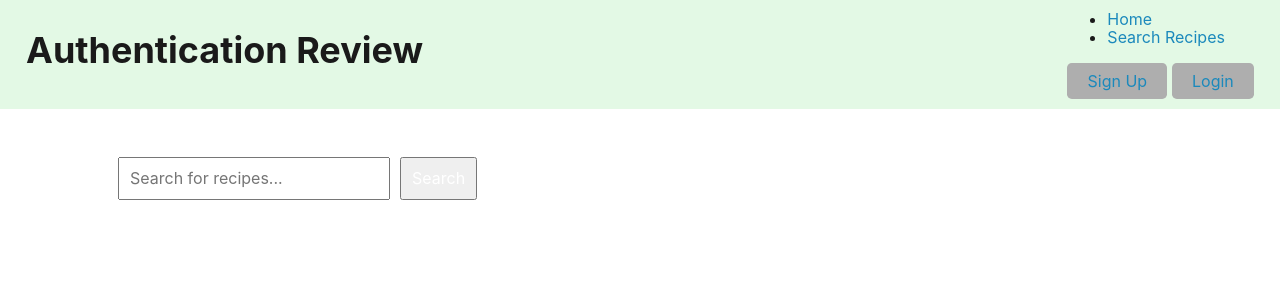
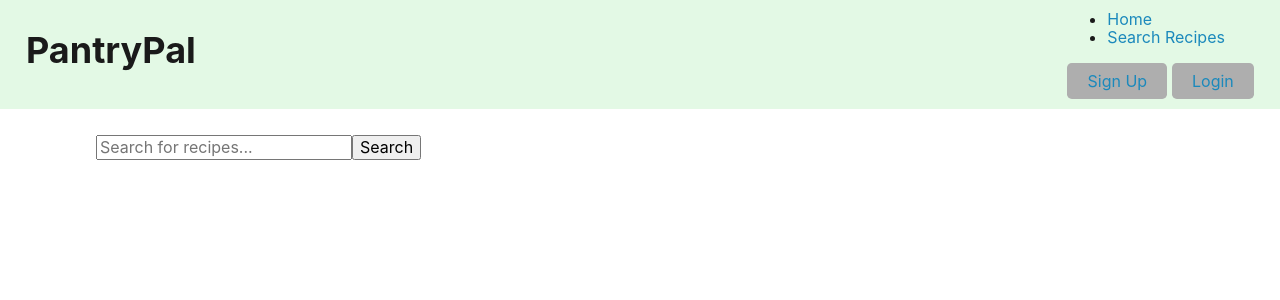
Before and after one commit to erindagfoley/PantryPal, a React (Vite) app in the folder client/: page /search in a window 1280 px wide. Shown: the top 300 px of the page. Built offline with nearby package versions, Linux system fonts and the light colour scheme.

Commit message:
added recipe links

```diff
--- a/client/src/api/api.ts
+++ b/client/src/api/api.ts
@@ -1,25 +1,57 @@
-//created by erin
+//created by erin - old code; trying to add links to recipes
+// import axios from "axios";
+
+// // Define the Recipe interface
+// export interface Recipe {
+//   id: number;
+//   title: string;
+//   image: string;
+//   // Add other properties as needed based on the API response
+// }
+
+// const API_KEY = "f9d347f96b944bdab51ea58c292c8aa9"; //erin's api key to change for mvp
+// const BASE_URL = "https://api.spoonacular.com/recipes/complexSearch";
+
+// // Update the fetchRecipes function to return a Promise of Recipe array
+// export const fetchRecipes = async (query: string): Promise<Recipe[]> => {
+//   try {
+//     const response = await axios.get<{ results: Recipe[] }>(BASE_URL, {
+//       params: {
+//         apiKey: API_KEY,
+//         query: query,
+//         number: 10, // Limit results
+//       },
+//     });
+//     return response.data.results;
+//   } catch (error) {
+//     console.error("Error fetching recipes:", error);
+//     throw error;
+//   }
+// };
+
+
+// api.ts
+// Created by Erin
 import axios from "axios";
 
-// Define the Recipe interface
 export interface Recipe {
   id: number;
   title: string;
   image: string;
-  // Add other properties as needed based on the API response
+  sourceUrl: string; // Added to include the recipe link
 }
 
-const API_KEY = "f9d347f96b944bdab51ea58c292c8aa9"; //erin's api key to change for mvp
+const API_KEY = "f9d347f96b944bdab51ea58c292c8aa9";
 const BASE_URL = "https://api.spoonacular.com/recipes/complexSearch";
 
-// Update the fetchRecipes function to return a Promise of Recipe array
 export const fetchRecipes = async (query: string): Promise<Recipe[]> => {
   try {
     const response = await axios.get<{ results: Recipe[] }>(BASE_URL, {
       params: {
         apiKey: API_KEY,
         query: query,
-        number: 10, // Limit results
+        number: 10,
+        addRecipeInformation: true, // Include additional recipe information
       },
     });
     return response.data.results;
--- a/client/src/components/Navbar.tsx
+++ b/client/src/components/Navbar.tsx
@@ -1,58 +1,3 @@
-//original code
-// import { useState, useEffect } from 'react';
-// import { Link } from 'react-router-dom';
-// import auth from '../utils/auth';
-
-// const Navbar = () => {
-//   // State to track the login status
-//   const [loginCheck, setLoginCheck] = useState(false);
-
-//   // Function to check if the user is logged in using auth.loggedIn() method
-//   const checkLogin = () => {
-//     if (auth.loggedIn()) {
-//       setLoginCheck(true);  // Set loginCheck to true if user is logged in
-//     }
-//   };
-
-//   // useEffect hook to run checkLogin() on component mount and when loginCheck state changes
-//   useEffect(() => {
-//     checkLogin();  // Call checkLogin() function to update loginCheck state
-//   }, [loginCheck]);  // Dependency array ensures useEffect runs when loginCheck changes
-
-//   return (
-//     <div className="display-flex justify-space-between align-center py-2 px-5 mint-green">
-//       <h1>
-//         Authentication Review
-//       </h1>
-//       <div>
-//         {
-//           // Conditional rendering based on loginCheck state
-//           !loginCheck ? (
-//             <>
-//               {/* Render sign up button if user is not logged in */}
-//               <button className="btn" type='button'>
-//                 <Link to='/signup'>Sign Up</Link>
-//               </button>
-//               {' '}
-//               {/* Render login button if user is not logged in */}
-//               <button className="btn" type='button'>
-//                 <Link to='/login'>Login</Link>
-//               </button>
-//             </>
-//           ) : (
-//             // Render logout button if user is logged in
-//             <button className="btn" type='button' onClick={() => {
-//               auth.logout();  // Call logout() method from auth utility on button click
-//             }}>Logout</button>
-//           )
-//         }
-//       </div>
-//     </div>
-//   )
-// }
-
-// export default Navbar;
-
 import { useState, useEffect } from 'react';
 import { Link } from 'react-router-dom';
 import auth from '../utils/auth';
@@ -73,7 +18,7 @@ const Navbar = () => {
   return (
     <div className="display-flex justify-space-between align-center py-2 px-5 mint-green">
       <h1>
-        Authentication Review
+        PantryPal
       </h1>
       <div>
         <ul>
--- a/client/src/components/RecipeSearch.tsx
+++ b/client/src/components/RecipeSearch.tsx
@@ -1,49 +1,35 @@
-//created by erin
 import React, { useState } from "react";
-import { fetchRecipes, Recipe } from "../api/api"; // Import Recipe type
+import { fetchRecipes, Recipe } from "../api/api";
 
-const RecipeSearch: React.FC = () => {
-  const [query, setQuery] = useState("");
-  const [recipes, setRecipes] = useState<Recipe[]>([]); // ✅ Use Recipe[] instead of any[]
-  const [loading, setLoading] = useState(false);
-  const [error, setError] = useState<string | null>(null);
+const RecipeList: React.FC = () => {
+  const [recipes, setRecipes] = useState<Recipe[]>([]);
+  const [searchQuery, setSearchQuery] = useState("");
 
   const handleSearch = async () => {
-    setLoading(true);
-    setError(null);
     try {
-      const data = await fetchRecipes(query);
-      setRecipes(data);
-    } catch (err) {
-      setError("Failed to fetch recipes");
+      const results = await fetchRecipes(searchQuery);
+      setRecipes(results);
+    } catch (error) {
+      console.error("Error fetching recipes:", error);
     }
-    setLoading(false);
   };
 
   return (
-    <div className="p-4">
+    <div>
       <input
         type="text"
+        value={searchQuery}
+        onChange={(e) => setSearchQuery(e.target.value)}
         placeholder="Search for recipes..."
-        value={query}
-        onChange={(e) => setQuery(e.target.value)}
-        className="border p-2 rounded"
       />
-      <button
-        onClick={handleSearch}
-        className="ml-2 bg-blue-500 text-white p-2 rounded"
-      >
-        Search
-      </button>
-
-      {loading && <p>Loading...</p>}
-      {error && <p className="text-red-500">{error}</p>}
-
-      <ul className="mt-4">
+      <button onClick={handleSearch}>Search</button>
+      <ul>
         {recipes.map((recipe) => (
-          <li key={recipe.id} className="p-2 border-b">
-            <img src={recipe.image} alt={recipe.title} className="w-16 h-16" />
-            {recipe.title}
+          <li key={recipe.id}>
+            <a href={recipe.sourceUrl} target="_blank" rel="noopener noreferrer">
+              {recipe.title}
+            </a>
+            <img src={recipe.image} alt={recipe.title} />
           </li>
         ))}
       </ul>
@@ -51,4 +37,4 @@ const RecipeSearch: React.FC = () => {
   );
 };
 
-export default RecipeSearch;
+export default RecipeList;
```
Also changed, not shown: client/AppRoutes.tsx (deleted, +0 -20 lines), client/src/main.tsx (+0 -44 lines).
